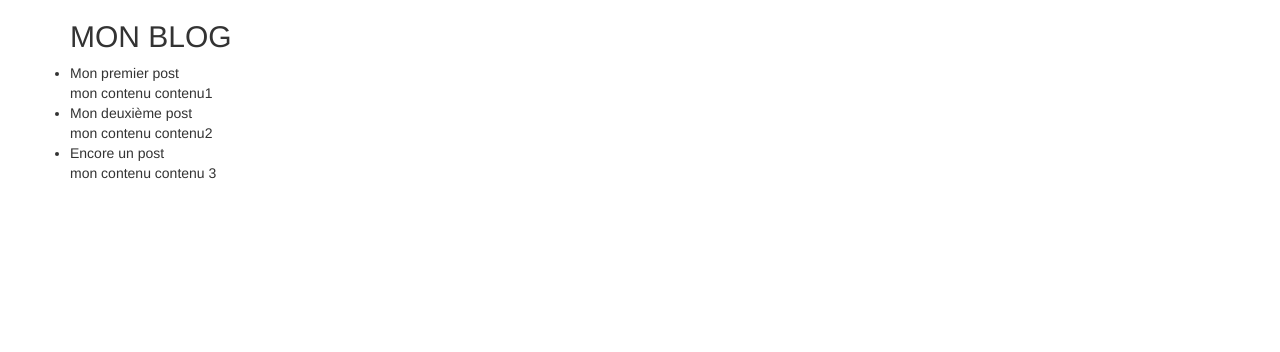
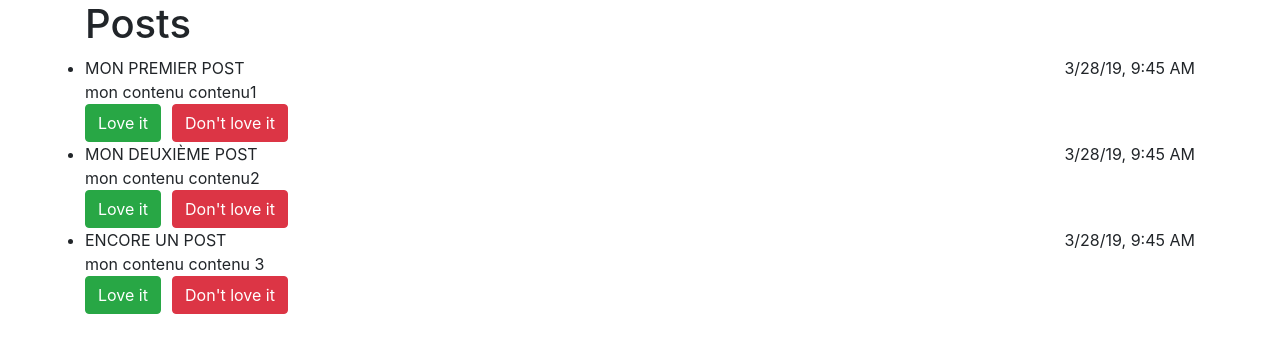
Before and after one commit to jbolaty/Blog_Angular, an Angular app in the folder my-blog/: page / in a window 1280 px wide. Shown: the top 352 px of the page. Built offline with nearby package versions, Linux system fonts and the light colour scheme.

Commit message:
Rajout de l'heure, et des bouttons love it / don't love it

```diff
--- a/my-blog/package.json
+++ b/my-blog/package.json
@@ -19,7 +19,7 @@
     "@angular/platform-browser": "~7.2.0",
     "@angular/platform-browser-dynamic": "~7.2.0",
     "@angular/router": "~7.2.0",
-    "bootstrap": "^3.3.7",
+    "bootstrap": "^4.3.1",
     "core-js": "^2.5.4",
     "rxjs": "~6.3.3",
     "tslib": "^1.9.0",
--- a/my-blog/src/app/app.component.html
+++ b/my-blog/src/app/app.component.html
@@ -1,22 +1,15 @@
 
 <div class="container">
 
-  <div class="row">
-
-    <div class="col-xs-12">
-
-      <h2>MON BLOG</h2>
+      <h1>Posts</h1>
 
       <ul class="list-group">
 
         <app-post-list-component *ngFor="let post of posts"
         [thetitle]="post.title"
-        [contenu]="post.content"></app-post-list-component>
+        [contenu]="post.content"
+        [thedate]="post.created_at"></app-post-list-component>
 
       </ul>
 
-    </div>
-
-  </div>
-
 </div>
--- a/my-blog/src/app/app.component.ts
+++ b/my-blog/src/app/app.component.ts
@@ -7,23 +7,28 @@ import { Component } from '@angular/core';
 })
 export class AppComponent {
 
+  postDate = new Date
+
   posts= [
     {
     title: 'Mon premier post',
     content: "contenu1",
     loveIts: 1,
-    created_at: Date
+    created_at: this.postDate
   },
   {
     title: 'Mon deuxième post',
     content: "contenu2",
     loveIts: 1,
-    created_at: Date
+    created_at: this.postDate
   },
   {
     title: 'Encore un post',
     content: "contenu 3",
     loveIts: 1,
-    created_at: Date
+    created_at: this.postDate
   },]
+
+
+
 }
--- a/my-blog/src/app/post-list-component/post-list-component.component.html
+++ b/my-blog/src/app/post-list-component/post-list-component.component.html
@@ -1,8 +1,21 @@
 
 <li >
-    <div>{{thetitle }}
+
+    <div >
+        {{thetitle | uppercase }}
+        <div class="float-right">{{thedate | date : 'short' }}</div><br>
+
     </div>
     <div>
        mon contenu {{ contenu }}
     </div>
+
+
+    <!-- Les bouttons love it et Don't love it  -->
+        <button type="button" class="btn btn-success">Love it</button>
+        <button type="button" class="btn btn-danger">Don't love it</button>
+
+
+    <br>
+
 </li>
--- a/my-blog/src/app/post-list-component/post-list-component.component.scss
+++ b/my-blog/src/app/post-list-component/post-list-component.component.scss
@@ -0,0 +1,3 @@
+.btn-danger{
+    margin-left: 1%
+}
--- a/my-blog/src/app/post-list-component/post-list-component.component.ts
+++ b/my-blog/src/app/post-list-component/post-list-component.component.ts
@@ -11,8 +11,9 @@ export class PostListComponentComponent implements OnInit {
 
   @Input() thetitle: string;
   @Input() contenu: string;
-  @Input() created_at: Date;
+  @Input() thedate: Date;
   @Input() loveIts: number;
+
 
   constructor() { }
 
```
Also changed, not shown: 1 other file (tests, documents, lock files or other folders).
